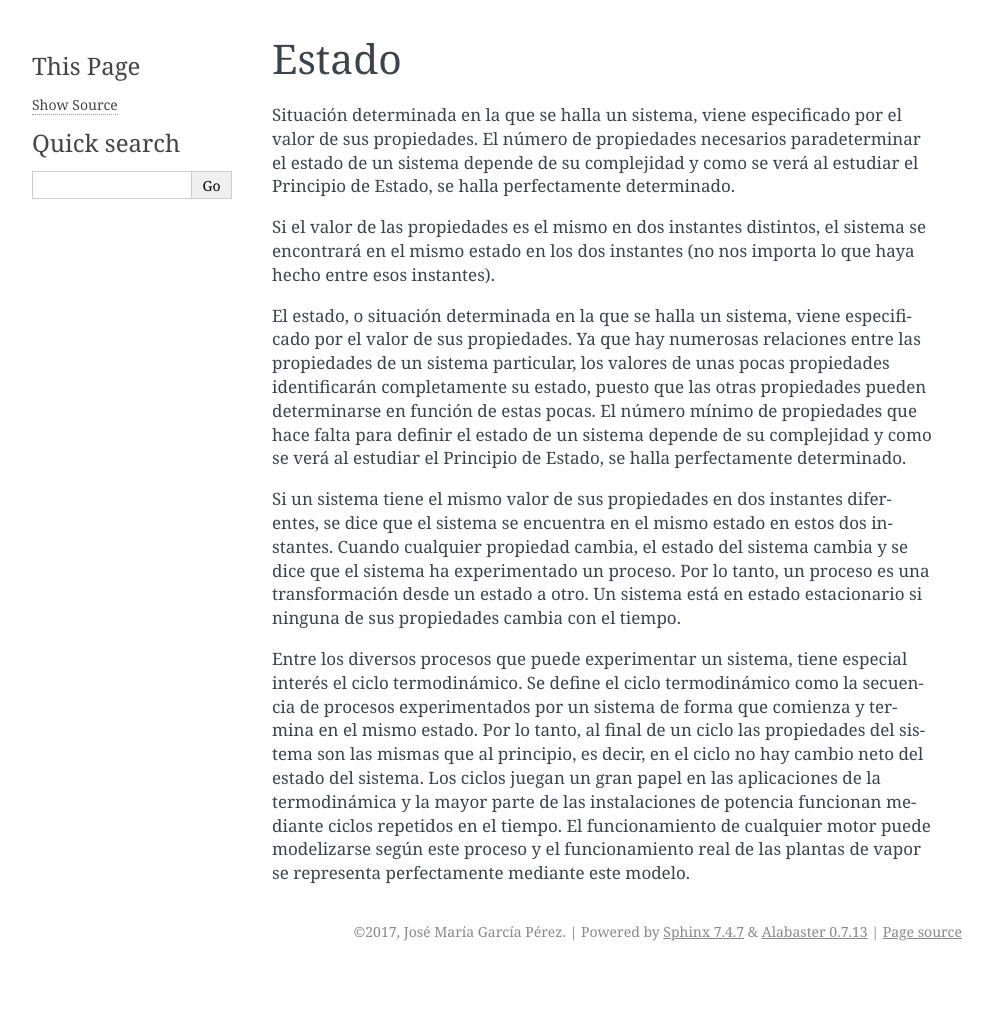
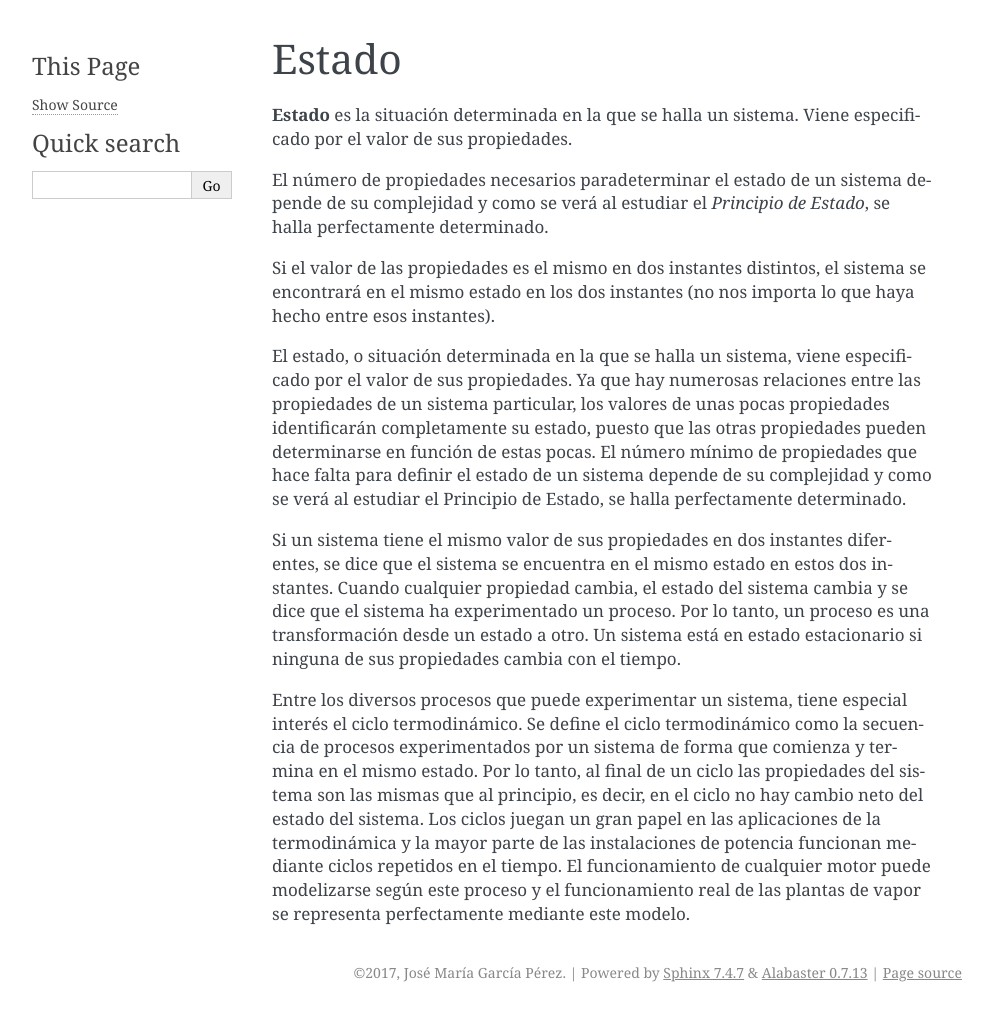
Before and after one commit to mantielero/termodinamica, a Sphinx documentation site: the page built from source/conceptos_estado.rst, in a window 1280 px wide. Shown: the whole page, without its empty margins (148-1141 px from the left). Built offline with Sphinx 7.4.7, drawn with Linux system fonts in a browser that asks for light colours; pages that are not in the unit, such as notebooks, are missing from menus; before the commit the page ends 971 px from its top, so only the background shows below that.

Commit message:
Create conceptos_estado.rst

```diff
--- a/source/conceptos_estado.rst
+++ b/source/conceptos_estado.rst
@@ -1,7 +1,9 @@
 Estado
-------
+======
 
-Situación determinada en la que se halla un sistema, viene especificado por el valor de sus propiedades. El número de propiedades necesarios paradeterminar el estado de un sistema depende de su complejidad y como se verá al estudiar el Principio de Estado, se halla perfectamente determinado.
+**Estado** es la situación determinada en la que se halla un sistema. Viene especificado por el valor de sus propiedades.
+
+El número de propiedades necesarios paradeterminar el estado de un sistema depende de su complejidad y como se verá al estudiar el *Principio de Estado*, se halla perfectamente determinado.
 
 Si el valor de las propiedades es el mismo en dos instantes distintos, el sistema se encontrará en el mismo estado en los dos instantes (no nos importa lo que haya hecho entre esos instantes).
 
```
